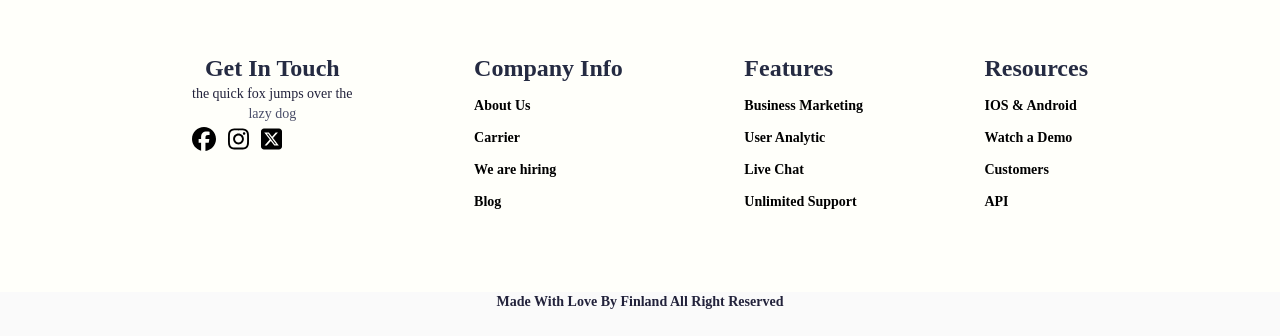
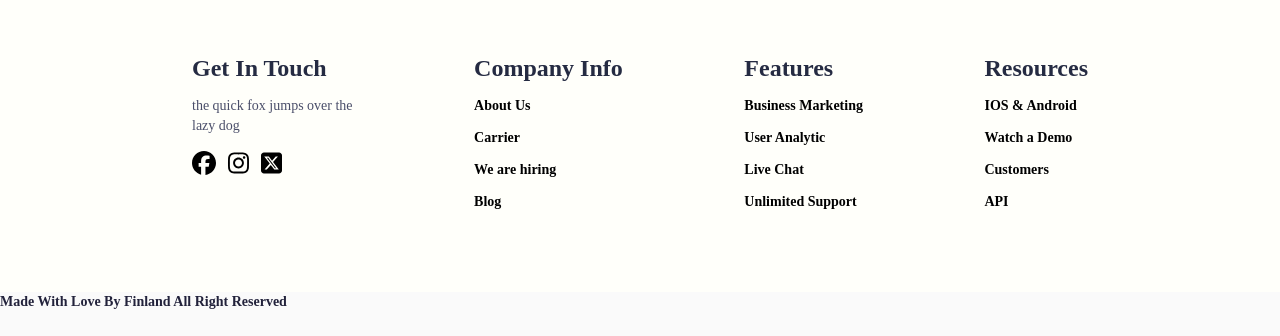
Before and after one commit to goksubilge/hautehex-e-comm, a React (Vite) app: page / in a window 1280 px wide. Shown: the part 1048-1384 px from the top of the page. Built offline with nearby package versions, Linux system fonts and the light colour scheme.

Commit message:
edit footer part

```diff
--- a/src/App.css
+++ b/src/App.css
@@ -1,7 +1,6 @@
 #root {
   max-width: 1280px;
   margin: 0 auto;
-  text-align: center;
 }
 
 .button-std{
--- a/src/App.jsx
+++ b/src/App.jsx
@@ -68,8 +68,9 @@ function App() {
     <section className="flex flex-wrap justify-between my-0 gap-8 py-20 p-48 ">
       <div className='gap-3'>
         <h3 className='min-w-max' >Get In Touch</h3>
-        <p className=" text-textPapayas-black text-sm min-w-max  ">
-            the quick fox jumps over the <span className="block text-mainSpace-blue">lazy dog</span>
+        <p className=" text-mainSpace-blue text-sm min-w-max my-3">
+            the quick fox jumps over the <span className="block
+            text-mainSpace-blue">lazy dog</span>
         </p>
 
         <nav className="flex flex-row gap-3" aria-label="footer-nav">
@@ -95,18 +96,18 @@ function App() {
 
       <nav className="flex flex-col items-start gap-3" aria-label="footer-nav">
         <h3 >Features</h3>
-        <a>Business Marketing</a>
-        <a>User Analytic</a>
-        <a>Live Chat</a>
+        <a href="/pages" className='min-w-max'>Business Marketing</a>
+        <a href="/pages">User Analytic</a>
+        <a href="/pages">Live Chat</a>
         <a href='tel:444 0 444' >Unlimited Support</a>
       </nav>
 
       <nav className="flex flex-col items-start gap-3" aria-label="footer-nav">
         <h3 >Resources</h3>
-        <a>IOS & Android</a>
-        <a>Watch a Demo</a>
-        <a>Customers</a>
-        <a>API</a>
+        <a href="/pages">IOS & Android</a>
+        <a href="/pages">Watch a Demo</a>
+        <a href="/pages">Customers</a>
+        <a href="/pages">API</a>
       </nav>
 
     </section>
```
